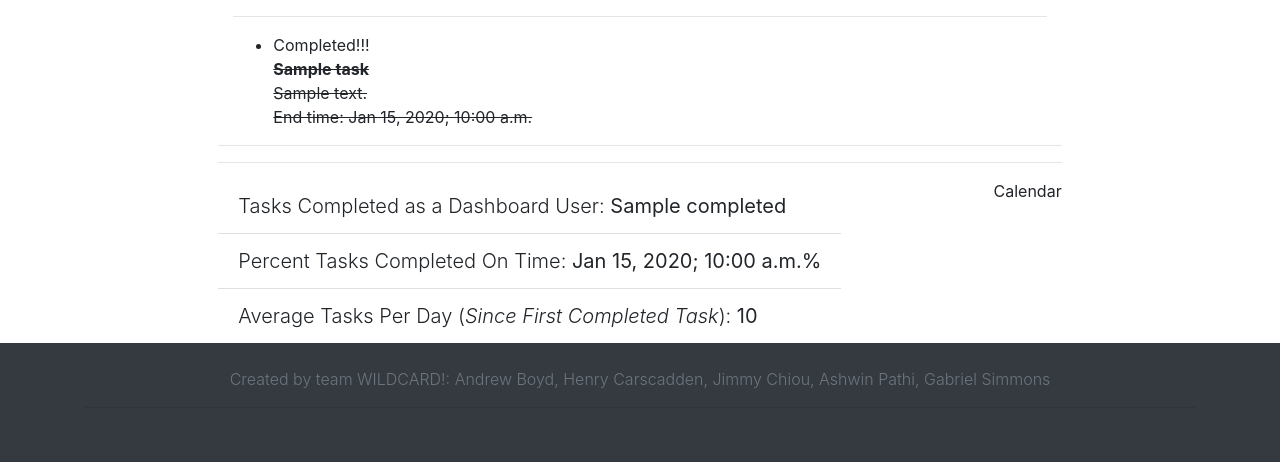
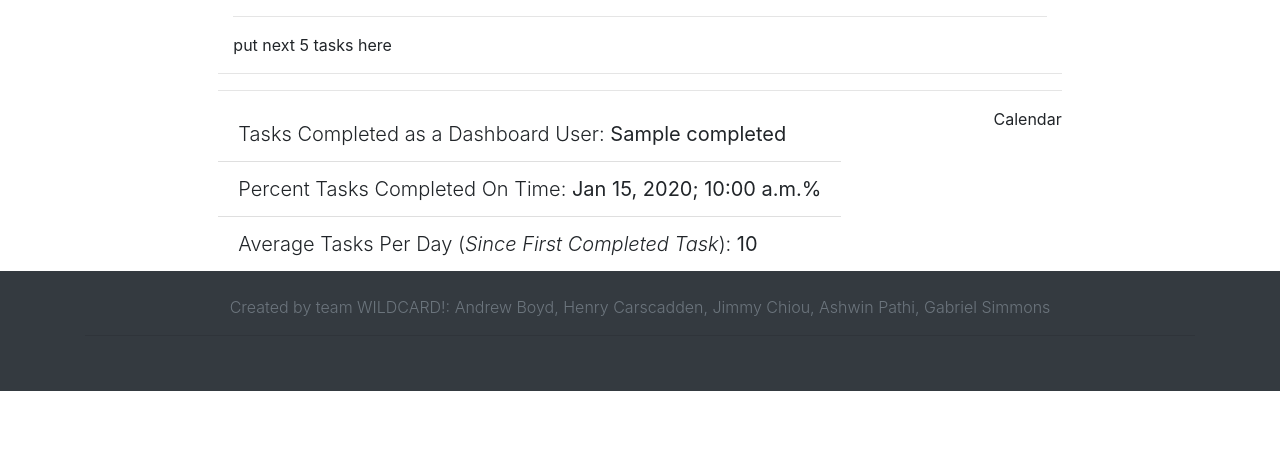
Before and after one commit to jac3rd/project-wildcard-dashboard, a Django app: template tasks/templates/tasks/landing.html in a window 1280 px wide. Shown: the part 129-591 px from the top of the page. Run offline with Django 3.2, Linux system fonts and the light colour scheme; tables that the repository leaves empty hold one stand-in row (values such as "Sample post"); the template is opened without the code that fills it: values that come from a table or form of the project are taken from there, most other values are stand-ins (such as "Sample title", 1, 10 or a date in 2020); some libraries are stand-ins or nearby versions.

Commit message:
skeleton of landing page

```diff
--- a/tasks/templates/tasks/landing.html
+++ b/tasks/templates/tasks/landing.html
@@ -13,44 +13,8 @@
 <div class = "container">
     <h1 align="center">Hello, {{user.username}}! Let's get to work:</h1>
     <hr>
-    <div class = "task-list">
-            {% if task_list %}
-        <ul>
-            {% for task in task_list %}
-            <li>
-                {% if not task.completed %}
-                <div class="form-check">
-                    <form action="{% url 'tasks:check_off' %}" method='post' id="check">
-                        {% csrf_token %}
-                        <input type="hidden" name="task_id" value='{{task.id}}'>
-                        <input class="form-check-input" type="checkbox" onclick="document.getElementById('check').submit();">
-                    </form>
-                    <label class="form-check-label" for="defaultCheck1">
-                        Completed?
-                    </label>
-                    <b>{{ task.task_name }}</b></br>
-                <p1>{{ task.task_desc }}</p1>
-                </br>
-                End time: {{ task.end_time }}</br>
-                </div>
-                {% else %}
-                    <label class="form-check-label" for="defaultCheck2">
-                        Completed!!!
-                    </label>
-                <br>
-                <strike>
-                <b>{{ task.task_name }}</b></br>
-                <p1>{{ task.task_desc }}</p1>
-                </br>
-                End time: {{ task.end_time }}</br>
-                    </strike>
-                    {% endif %}
-            </li>
-            {% endfor %}
-        </ul>
-        {% else %}
-        <p>You have no tasks!</p>
-        {% endif %}
+    <div class = "tasks">
+        put next 5 tasks here
     </div>
 </div>
 <hr>
```
